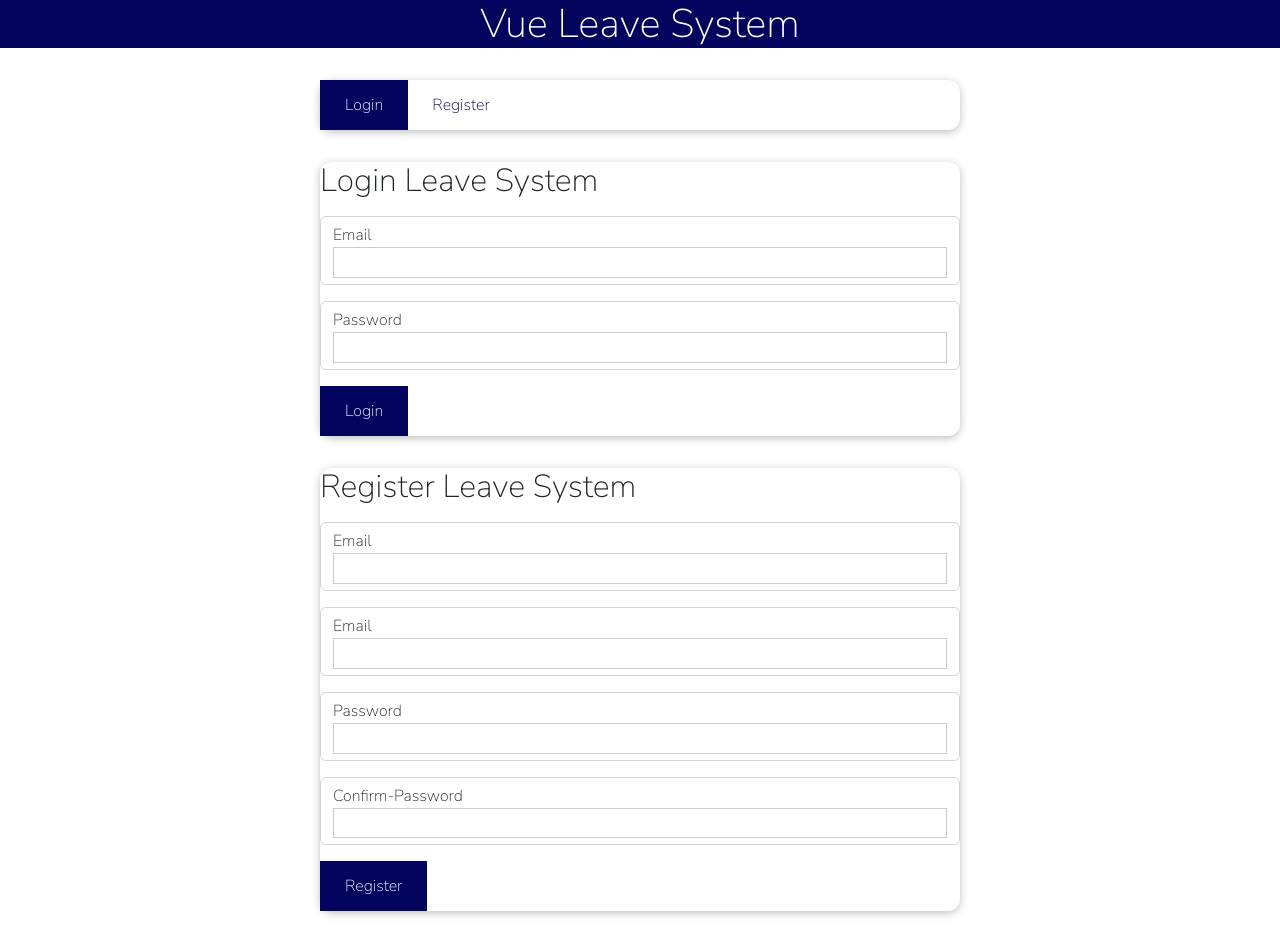
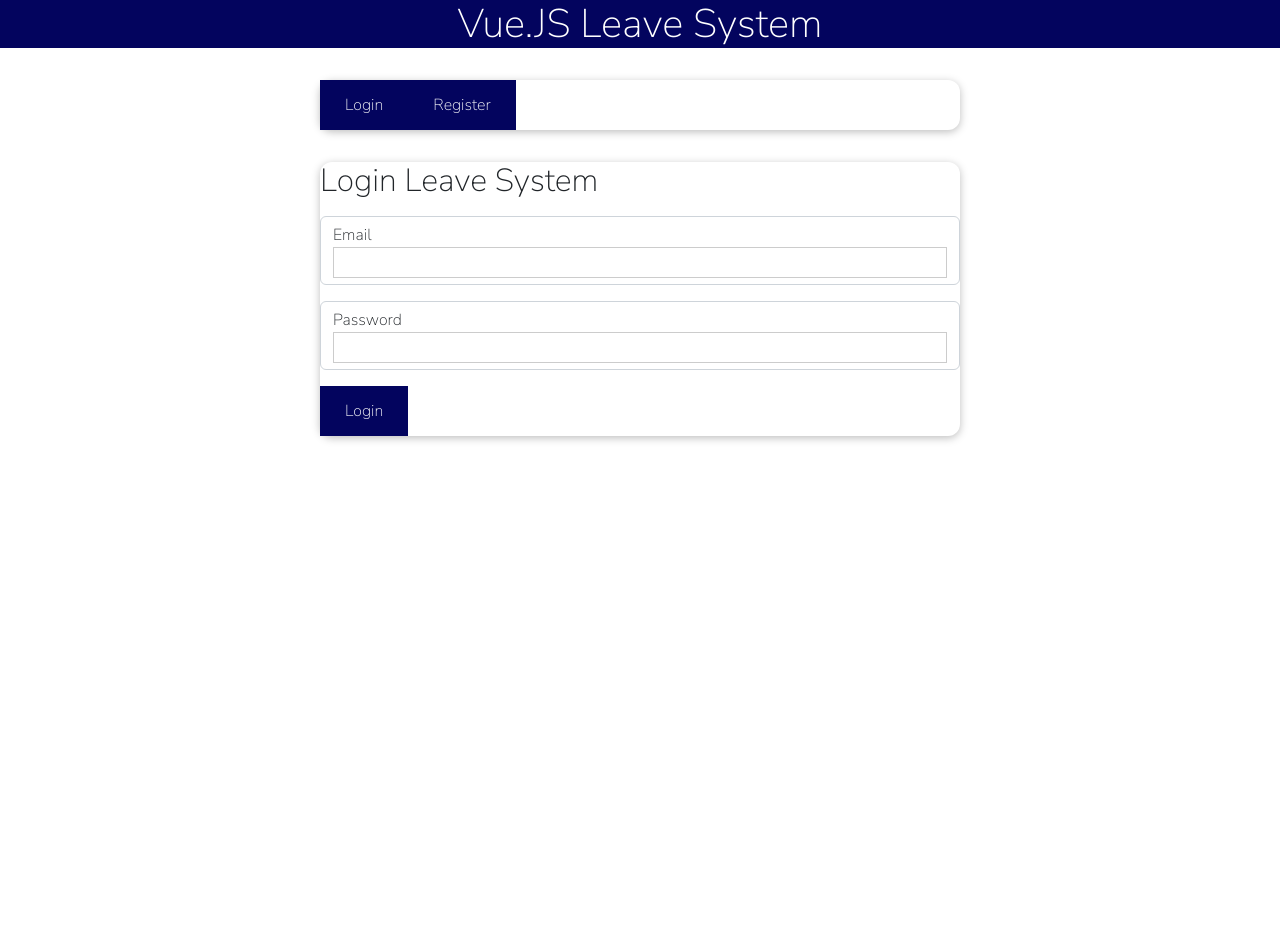
Before and after one commit to PrachpaveenY/Leave-System, a Vue app: page / in a window 1280 px wide. After the commit the page ends 800 px from the top, so only its background shows below. Built offline with nearby package versions, Linux system fonts and the light colour scheme.

Commit message:
update login register

```diff
--- a/src/App.vue
+++ b/src/App.vue
@@ -2,9 +2,11 @@
     <div class="">
         <TheHeader :title="title"/>
         <div class="container">
-            <Navigation />
-            <Login />
-            <Register />
+         <page-card>
+           <page-button @click="switchTab('login')">Login</page-button>
+           <page-button @click="switchTab('register')">Register</page-button>
+         </page-card>
+         <component :is="selectedTab"></component>
         </div>
     </div>
 
@@ -13,23 +15,27 @@
 
 <script>
 import TheHeader from './components/layouts/TheHeader.vue';
-import Navigation from './components/Auth/Navigation.vue';
 import Login from './components/Auth/Login.vue';
 import Register from './components/Auth/Register.vue';
 
 export default {
     name : 'App',
     components:{
-        Navigation,
         TheHeader,
         Login,
         Register,
     },
     data() {
         return {
-            title: 'Vue Leave System'
+            title: 'Vue.JS Leave System',
+            selectedTab : Login,
         }
     },
+    methods:{
+        switchTab(tab){
+            this.selectedTab = tab;
+        }
+    }
 }
 
 </script>
```
